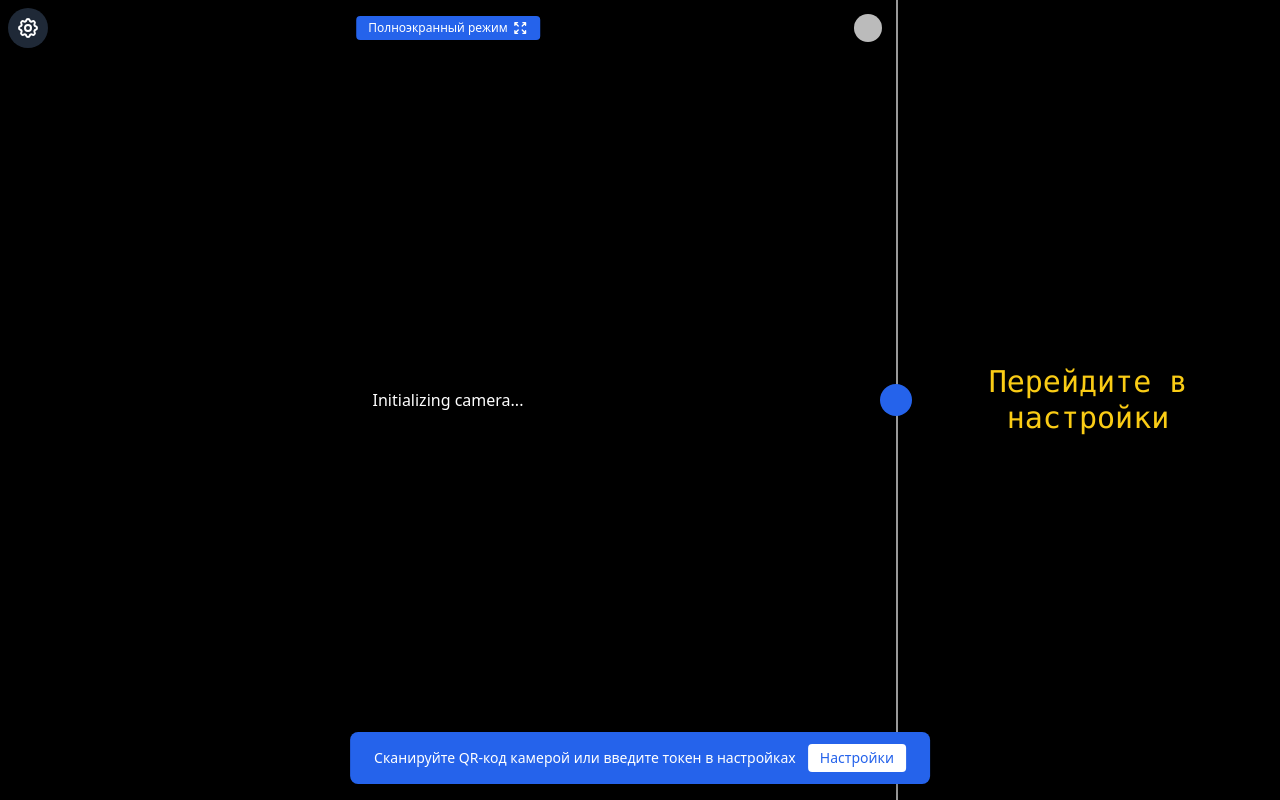
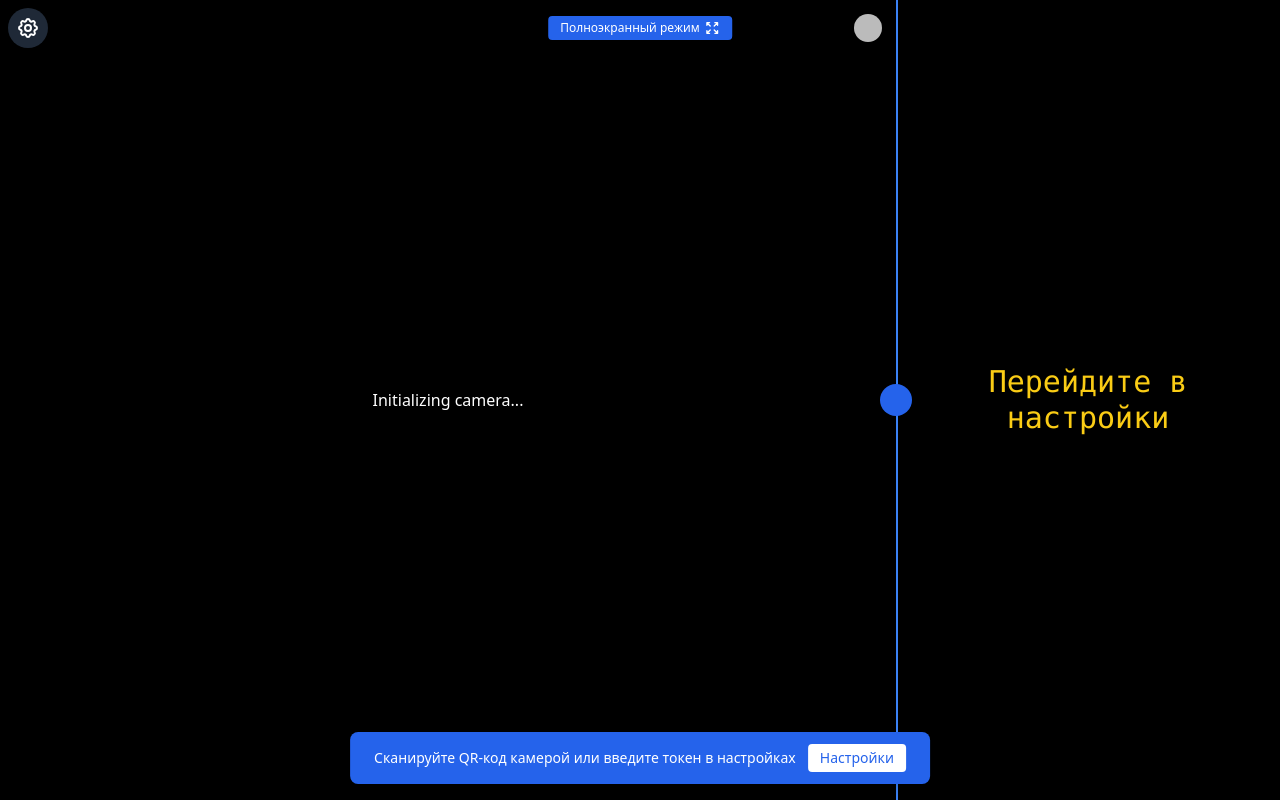
Before and after one commit to IDobrinya/Chroma-AI, a Next.js app: page / in a window 1280 px wide. Built offline with nearby package versions, Linux system fonts and the light colour scheme; no server answers; sample sign-in values are in the browser's storage; some icons are missing.

Commit message:
style: Refactor GuideLine component and update navigation layout

```diff
--- a/src/app/page.tsx
+++ b/src/app/page.tsx
@@ -494,7 +494,7 @@ export default function Home() {
 
         {/* Fullscreen prompt */}
         {!isFullscreen && (
-          <div className="absolute top-2 left-1/2 transform -translate-x-1/2 z-40 bg-black bg-opacity-70 p-2 rounded">
+          <div className="fixed top-2 left-1/2 transform -translate-x-1/2 z-40 bg-black bg-opacity-70 p-2 rounded">
             <button
               className="bg-blue-600 text-white text-xs px-3 py-1 rounded flex items-center"
               onClick={enterFullscreen}
--- a/src/components/GuideLine.tsx
+++ b/src/components/GuideLine.tsx
@@ -13,8 +13,8 @@ const GuideLine: React.FC<GuideLineProps> = ({
   initialPosition,
   onPositionChange,
   orientation,
-  minPosition = 40,  // Minimum position from top/left (in percentage)
-  maxPosition = 80   // Maximum position from top/left (in percentage)
+  minPosition = 40,
+  maxPosition = 80
 }) => {
   const [isDragging, setIsDragging] = useState(false);
   const [position, setPosition] = useState(initialPosition);
@@ -26,7 +26,6 @@ const GuideLine: React.FC<GuideLineProps> = ({
     const coord = orientation === 'portrait' ? clientY : clientX;
     let newPercentage = (coord / size) * 100;
 
-    // Apply constraints
     newPercentage = Math.max(minPosition, Math.min(maxPosition, newPercentage));
 
     setPosition(newPercentage);
@@ -60,7 +59,7 @@ const GuideLine: React.FC<GuideLineProps> = ({
   useEffect(() => {
     const handleTouchMove = (e: TouchEvent) => {
       if (isDragging && e.touches.length > 0) {
-        e.preventDefault(); // Prevent scrolling while dragging
+        e.preventDefault();
         handleMove(e.touches[0].clientX, e.touches[0].clientY);
       }
     };
@@ -90,7 +89,6 @@ const GuideLine: React.FC<GuideLineProps> = ({
     setIsDragging(true);
   };
 
-  // Calculate styles based on orientation
   const style = orientation === 'portrait'
     ? { top: `${position}%`, left: 0, right: 0, height: 2 }
     : { left: `${position}%`, top: 0, bottom: 0, width: 2 };
@@ -100,7 +98,7 @@ const GuideLine: React.FC<GuideLineProps> = ({
   return (
     <div
       ref={guideRef}
-      className={`absolute bg-white/60 ${cursorClass} touch-none z-50 pointer-events-auto`}
+      className={`absolute bg-blue-500 ${cursorClass} touch-none z-50 pointer-events-auto`}
       style={style}
       onMouseDown={handleMouseDown}
       onTouchStart={handleTouchStart}
--- a/src/components/NavigationView.tsx
+++ b/src/components/NavigationView.tsx
@@ -119,6 +119,8 @@ const NavigationView: React.FC<NavigationViewProps> = ({
         {tokenStatus === 'not_set' && 'Не установлен'}
       </div>
 
+      <div className="h-4 italic border-b border-gray-700" />
+
       <div className="px-4 py-2 text-sm text-gray-400 italic border-b border-gray-700">
         Выберите режим цветовой слепоты
       </div>
```
